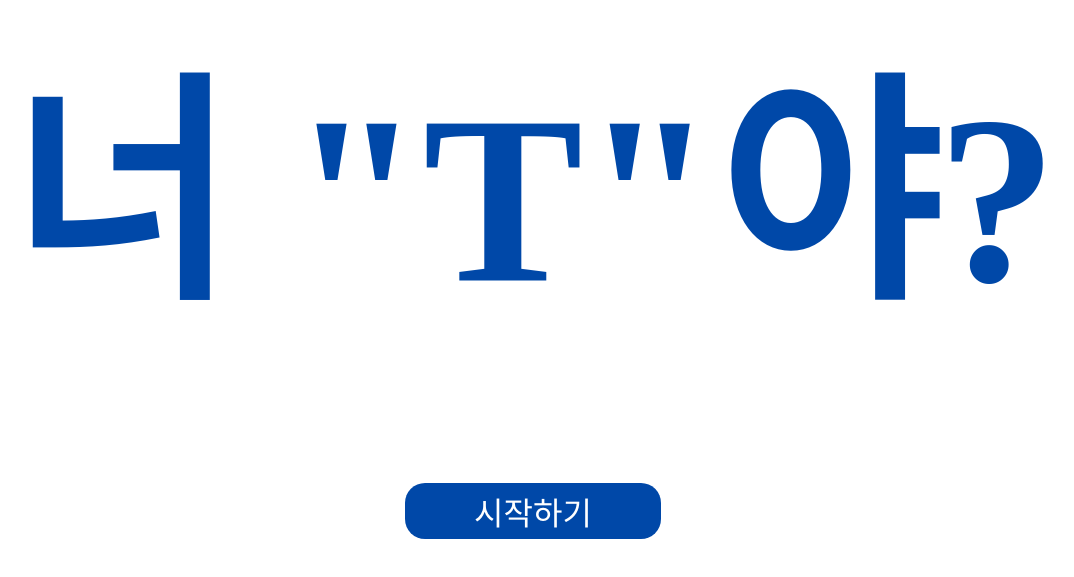
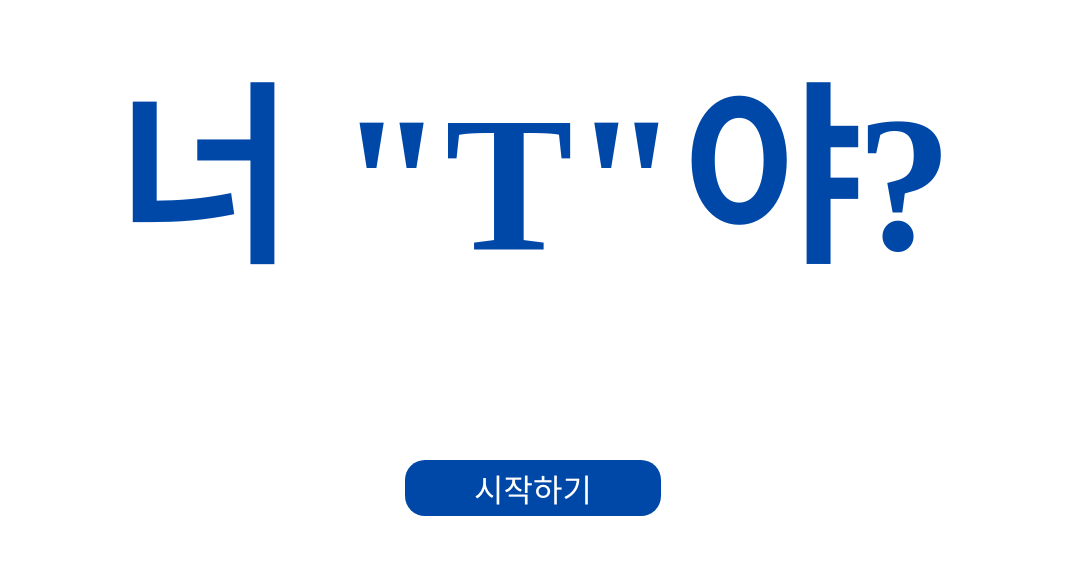
Before and after one commit to hyeg0121/are-you-t, a plain HTML site: page index.html in a window 1280 px wide. Shown: the part 129-706 px from the top of the page, without its empty margins (107-1181 px from the left). Drawn offline with Linux system fonts and the light colour scheme; a web font is replaced by a local one.

Commit message:
전시용 태블릿 스타일 수정

```diff
--- a/css/index.css
+++ b/css/index.css
@@ -22,7 +22,7 @@
 
 #title {
     color: var(--main-color);
-    font-size: 15rem;
+    font-size: 12rem;
     font-family: var(--main-font);
 }
 
```
